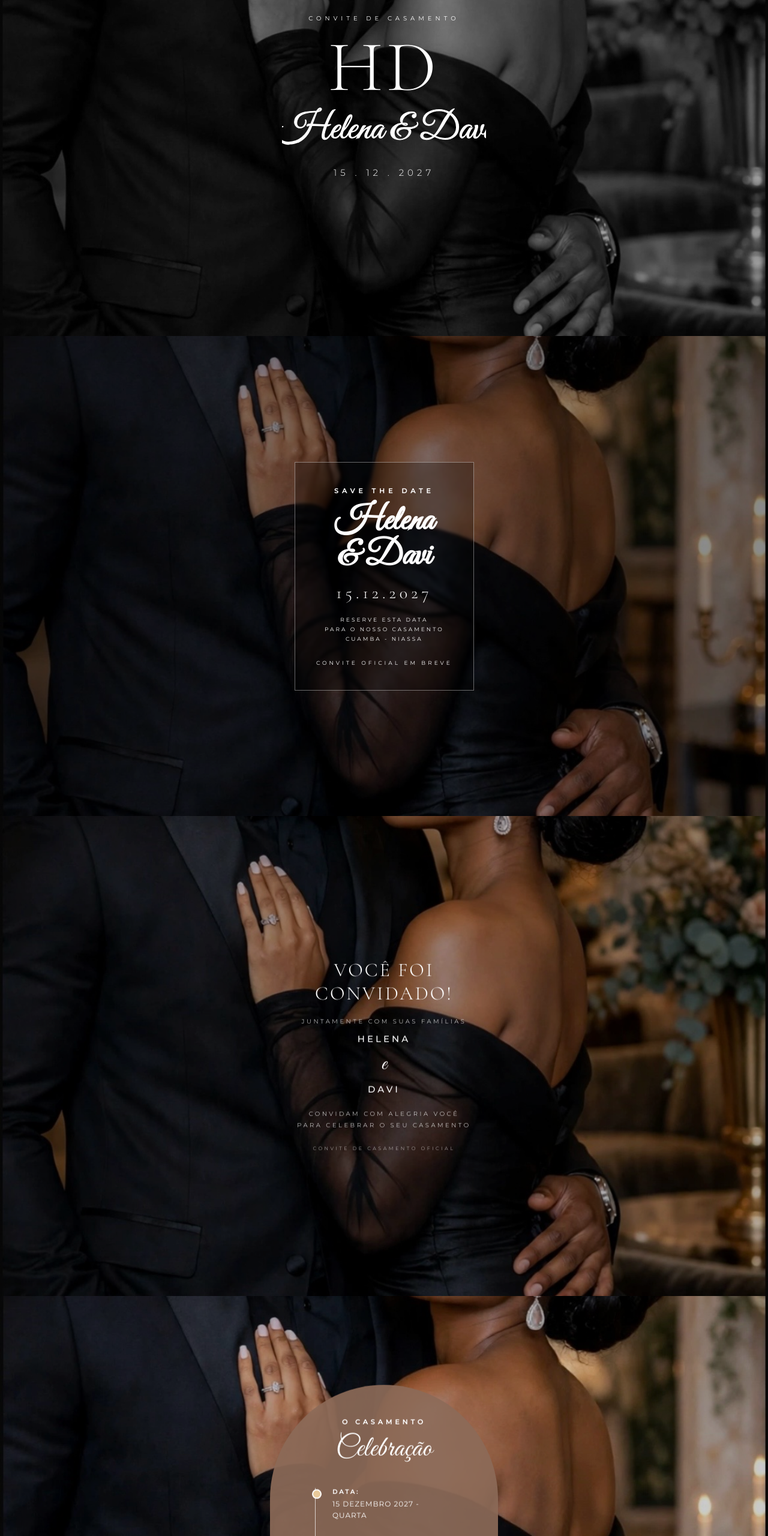
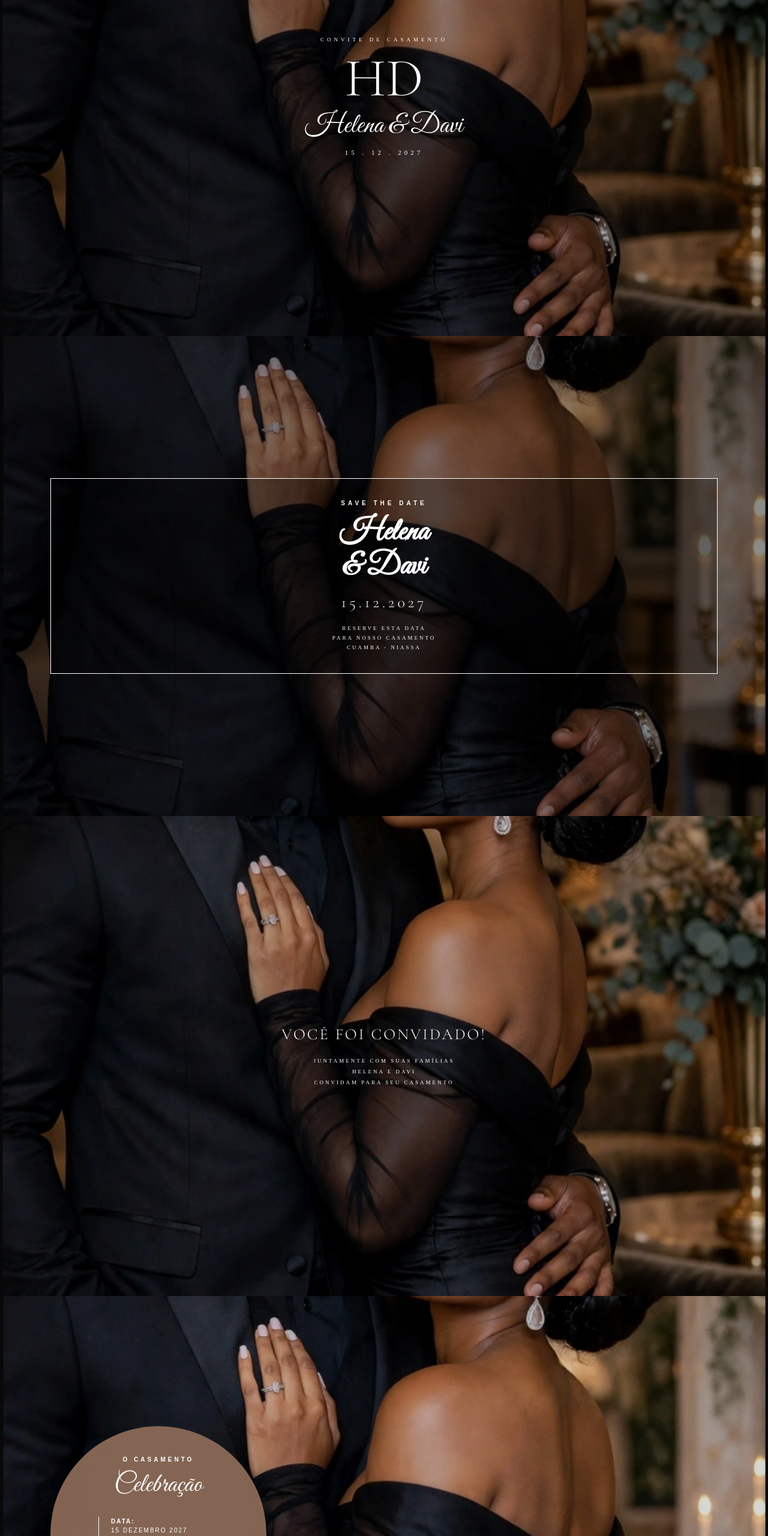
Before and after one commit to CharmilaElija/ital7, a plain HTML site: page index.html in a window 1280 px wide. Shown: the part 240-2800 px from the top of the page at 60% size. Drawn offline with nearby package versions, Linux system fonts and the light colour scheme.

Commit message:
Atualizar o index.html

```diff
--- a/index.html
+++ b/index.html
@@ -3,199 +3,126 @@
 <head>
 <meta charset="UTF-8">
 <meta name="viewport" content="width=device-width, initial-scale=1.0">
-<title>Save The Date - Helena & Davi - Convite de Casamento</title>
-<link href="https://fonts.googleapis.com/css2?family=Cormorant+Garamond:wght@300;400;500&family=Great+Vibes&family=Montserrat:wght@300;400;500&display=swap" rel="stylesheet">
+<title>Convite de Casamento Helena & Davi</title>
+<link href="https://fonts.googleapis.com/css2?family=Cormorant+Garamond:wght@300&family=Great+Vibes&display=swap" rel="stylesheet">
 <style>
 *{margin:0;padding:0;box-sizing:border-box}
-body{background:#000;color:#fff;font-family:'Montserrat',sans-serif;overflow-x:hidden}
-section{position:relative;width:100%;min-height:100vh;display:flex;align-items:center;justify-content:center;overflow:hidden}
-img.bg{position:absolute;inset:0;width:100%;height:100%;object-fit:cover}
-.overlay{position:absolute;inset:0;background:rgba(0,0,0,0.35)}
+body{background:#000}
+section{position:relative;width:100%;height:100vh;overflow:hidden;display:flex;align-items:center;justify-content:center}
+section img{position:absolute;top:0;left:0;width:100%;height:100%;object-fit:cover}
+.overlay{position:absolute;inset:0;background:rgba(0,0,0,0.35);z-index:1}
+.conteudo{position:relative;z-index:2;text-align:center;color:#fff;padding:20px;width:90%}
 
-/* NOME DESENHANDO */
-.draw{font-family:'Great Vibes',cursive;font-size:62px;fill:none;stroke:white;stroke-width:1.2;stroke-dasharray:600;stroke-dashoffset:600;animation:write 3.8s ease forwards 0.6s}
-@keyframes write{0%{stroke-dashoffset:600;fill:transparent}70%{fill:transparent}100%{stroke-dashoffset:0;fill:white}}
+/* TELA 1 */
+.hd{font-family:'Cormorant Garamond',serif;font-size:90px;line-height:1}
+.script{font-family:'Great Vibes',cursive;font-size:46px;margin-top:5px}
+.data{font-size:11px;letter-spacing:5px;margin-top:10px}
+.topo{font-size:9px;letter-spacing:5px;margin-bottom:15px}
 
-/* PAINEL ESCONDIDO EM BAIXO */
-.conteudo-centro, .arco, .details-wrap, .wishes, .rsvp-box, .final-text, .save-box{
-  transform:translateY(110vh);opacity:0;
-  transition:all 1.2s cubic-bezier(0.22,1,0.36,1);
-  will-change:transform;
-}
-.ativo{transform:translateY(0)!important;opacity:1!important}
+/* SAVE THE DATE */
+.save{border:1.5px solid #fff;padding:35px 30px;background:rgba(0,0,0,0.3)}
+.save h3{font-size:10px;letter-spacing:5px;margin-bottom:15px;font-family:sans-serif}
+.save h2{font-family:'Great Vibes',cursive;font-size:52px;line-height:1.1}
+.save-date{font-family:'Cormorant Garamond',serif;font-size:26px;letter-spacing:5px;margin-top:15px}
 
-/* GERAL */
-.monograma{text-align:center;position:relative;z-index:2}
-.letras{font-family:'Cormorant Garamond',serif;font-size:120px;font-weight:300;letter-spacing:6px;line-height:1}
-.data{margin-top:12px;letter-spacing:6px;font-size:15px;font-weight:300}
-.conteudo-centro{text-align:center;padding:35px;max-width:400px;position:relative;z-index:3}
-.titulo{font-family:'Cormorant Garamond',serif;font-size:32px;font-weight:300;letter-spacing:3px}
-.pequeno{font-size:10px;letter-spacing:3.5px;line-height:1.9;font-weight:300}
-.nome{font-size:15px;letter-spacing:4px;margin:10px 0;font-weight:500}
-.and{font-family:'Great Vibes',cursive;font-size:36px;margin:6px 0}
-
-/* SAVE THE DATE - NOVA TELA */
-.save-box{text-align:center;border:1px solid rgba(255,255,255,0.4);padding:40px 35px;backdrop-filter:blur(2px);background:rgba(0,0,0,0.25)}
-.save-box h3{font-size:11px;letter-spacing:6px;margin-bottom:15px}
-.save-box h2{font-family:'Great Vibes',cursive;font-size:58px;line-height:1;margin-bottom:15px}
-.save-box .date-big{font-family:'Cormorant Garamond',serif;font-size:28px;letter-spacing:6px;font-weight:300}
-.save-box .local{font-size:9px;letter-spacing:3px;margin-top:20px;line-height:1.8}
-
-/* TELA 3 ARCO */
-.arco{background:rgba(140,107,88,0.92);width:92%;max-width:380px;border-radius:220px 220px 0 0;padding:55px 30px 45px;text-align:center;position:relative;z-index:3}
-.arco h2{font-size:11px;letter-spacing:5px}
-.celebration{font-family:'Great Vibes',cursive;font-size:48px;margin:8px 0 35px}
-.linha{border-left:1px solid rgba(255,255,255,0.7);margin:0 auto;width:230px;text-align:left;padding-left:28px}
-.item{position:relative;margin-bottom:32px}
-.item::before{content:'';position:absolute;left:-34px;top:2px;width:12px;height:12px;background:#E8C99A;border-radius:50%;border:2px solid #fff}
-.item b{display:block;font-size:10px;letter-spacing:3px;margin-bottom:3px}
-.item span{font-size:12px;letter-spacing:1px}
-
-/* DETALHES */
-#tela5{background:#EDE7E1;color:#5C4A3D}
-.details-wrap{width:92%;max-width:390px;position:relative;z-index:3}
-.details-title{font-family:'Great Vibes',cursive;font-size:58px;color:#fff;position:absolute;top:-60px;left:10px;line-height:0.9;z-index:4;text-shadow:0 2px 10px rgba(0,0,0,0.2)}
-.card-detail{background:#fff;border-radius:14px;overflow:hidden;margin-bottom:14px;box-shadow:0 12px 30px rgba(0,0,0,0.18)}
-.card-detail img{width:100%;height:100px;object-fit:cover;display:block}
-.card-info{padding:16px;text-align:center;background:#7A6552;color:white}
-.card-info h4{font-size:10px;letter-spacing:4px;margin-bottom:7px}
-.card-info p{font-size:9.5px;line-height:1.7;letter-spacing:1.2px}
-.cores{display:flex;gap:7px;justify-content:center;margin-top:10px}
-.cores span{width:30px;height:42px;border-radius:20px;border:1px solid rgba(255,255,255,0.6)}
-
-/* PRESENTES */
-.wishes h2{font-family:'Cormorant Garamond',serif;font-size:32px;font-weight:300;letter-spacing:2px}
-.wishes .sub{font-family:'Great Vibes',cursive;font-size:30px;margin-bottom:22px}
-.wishes p{font-size:9.5px;letter-spacing:1.6px;line-height:1.9;margin-bottom:18px}
-.wishes .lojas{font-size:12px;letter-spacing:3px;line-height:2;font-weight:500}
+/* ARCO */
+.arco{background:#8c6b58f0;width:92%;max-width:360px;border-radius:200px 200px 0 0;padding:50px 20px;text-align:center}
+.arco h4{font-size:10px;letter-spacing:4px;font-family:sans-serif}
+.cele{font-family:'Great Vibes',cursive;font-size:44px;margin:10px 0 25px}
+.linha{text-align:left;width:200px;margin:0 auto;border-left:1px solid #fff;padding-left:20px}
+.linha p{font-size:10px;letter-spacing:2px;margin-bottom:20px;line-height:1.5;font-family:sans-serif}
 
 /* RSVP */
-#tela7{background:#fff;color:#5C4A3D;flex-direction:column}
-#tela7 img.bg{border-radius:220px 220px 0 0;width:92%;height:68%;left:4%;top:27%;object-fit:cover}
-.rsvp-title{font-family:'Great Vibes',cursive;font-size:58px;color:#7A6552;margin:45px 0 12px;position:relative;z-index:3}
-.rsvp-box{text-align:center;position:relative;z-index:3}
-.rsvp-contato{font-size:11px;letter-spacing:2.5px;line-height:2;color:#7A6552}
-.btn{margin-top:18px;display:inline-block;background:#7A6552;color:#fff;padding:12px 28px;border-radius:30px;font-size:10px;letter-spacing:3px;text-decoration:none}
-
-/* FINAL */
-.final-text{text-align:center;position:relative;z-index:3}
-.final-text h2{font-family:'Cormorant Garamond',serif;font-size:24px;letter-spacing:2px;font-weight:300;line-height:1.5}
+.rsvp-bg{background:#fff}
+.rsvp-bg .conteudo{color:#5a4a3a}
+.rsvp-titulo{font-family:'Great Vibes',cursive;font-size:50px;color:#7a6552}
 </style>
 </head>
 <body>
 
-<!-- TELA 1 - CAPA HD - CONVITE DE CASAMENTO -->
+<!-- 1 - CAPA CONVITE DE CASAMENTO -->
 <section>
-  <img src="IMG_0071.jpeg" class="bg" style="filter:grayscale(1)">
+  <img src="IMG_0071.jpeg">
   <div class="overlay"></div>
-  <div class="monograma">
-    <div style="font-size:10px;letter-spacing:6px;margin-bottom:15px">CONVITE DE CASAMENTO</div>
-    <div class="letras">HD</div>
-    <svg width="340" height="90" viewBox="0 0 340 90"><text x="50%" y="58" text-anchor="middle" class="draw">Helena & Davi</text></svg>
+  <div class="conteudo">
+    <div class="topo">CONVITE DE CASAMENTO</div>
+    <div class="hd">HD</div>
+    <div class="script">Helena & Davi</div>
     <div class="data">15 . 12 . 2027</div>
   </div>
 </section>
 
-<!-- TELA 2 - SAVE THE DATE -->
-<section id="tela-save">
-  <img src="IMG_0072.jpeg" class="bg">
+<!-- 2 - SAVE THE DATE -->
+<section>
+  <img src="IMG_0072.jpeg">
   <div class="overlay" style="background:rgba(0,0,0,0.45)"></div>
-  <div class="save-box">
-    <h3>SAVE THE DATE</h3>
-    <h2>Helena<br>& Davi</h2>
-    <div class="date-big">15.12.2027</div>
-    <div class="local">RESERVE ESTA DATA<br>PARA O NOSSO CASAMENTO<br>CUAMBA - NIASSA</div>
-    <div style="margin-top:25px;font-size:9px;letter-spacing:4px">CONVITE OFICIAL EM BREVE</div>
-  </div>
-</section>
-
-<!-- TELA 3 - VOCÊ FOI CONVIDADO -->
-<section>
-  <img src="IMG_0071.jpeg" class="bg">
-  <div class="overlay" style="background:rgba(0,0,0,0.3)"></div>
-  <div class="conteudo-centro">
-    <div class="titulo">VOCÊ FOI CONVIDADO!</div>
-    <div class="pequeno" style="margin-top:18px">JUNTAMENTE COM SUAS FAMÍLIAS</div>
-    <div class="nome">HELENA</div>
-    <div class="and">e</div>
-    <div class="nome">DAVI</div>
-    <div class="pequeno" style="margin-top:22px">CONVIDAM COM ALEGRIA VOCÊ<br>PARA CELEBRAR O SEU CASAMENTO<br><br><span style="font-size:8px;opacity:0.8">CONVITE DE CASAMENTO OFICIAL</span></div>
-  </div>
-</section>
-
-<!-- TELA 4 - O CASAMENTO -->
-<section>
-  <img src="IMG_0072.jpeg" class="bg">
-  <div class="overlay" style="background:rgba(0,0,0,0.2)"></div>
-  <div class="arco">
-    <h2>O CASAMENTO</h2>
-    <div class="celebration">Celebração</div>
-    <div class="linha">
-      <div class="item"><b>DATA:</b><span>15 DEZEMBRO 2027 - QUARTA</span></div>
-      <div class="item"><b>CHEGADA:</b><span>16H00</span></div>
-      <div class="item"><b>CERIMÔNIA:</b><span>17H30 - CASAMENTO</span></div>
-      <div class="item"><b>LOCAL:</b><span>CUAMBA, NIASSA</span></div>
+  <div class="conteudo">
+    <div class="save">
+      <h3>SAVE THE DATE</h3>
+      <h2>Helena<br>& Davi</h2>
+      <div class="save-date">15.12.2027</div>
+      <p style="font-size:9px;letter-spacing:3px;margin-top:20px;line-height:1.8">RESERVE ESTA DATA<br>PARA NOSSO CASAMENTO<br>CUAMBA - NIASSA</p>
     </div>
   </div>
 </section>
 
-<!-- TELA 5 - DETALHES DO CASAMENTO -->
-<section id="tela5">
-  <img src="IMG_0071.jpeg" class="bg" style="opacity:0.18">
-  <div class="details-wrap">
-    <div class="details-title">os<br>detalhes<br>do casamento</div>
-    <div class="card-detail">
-      <img src="IMG_0072.jpeg">
-      <div class="card-info"><h4>LOCAL DO CASAMENTO</h4><p>SALÃO DE EVENTOS<br>RUA PRINCIPAL, CUAMBA<br>NIASSA - MOÇAMBIQUE</p></div>
-    </div>
-    <div class="card-detail">
-      <div class="card-info"><h4>PALETA - TEMA CASAMENTO</h4><p>ELEGÂNCIA NEUTRA - PRETO & BEGE</p>
-        <div class="cores"><span style="background:#000"></span><span style="background:#D8AFAF"></span><span style="background:#F2D5C5"></span><span style="background:#E8DDD0"></span><span style="background:#C9B09A"></span><span style="background:#fff"></span></div>
-      </div>
-    </div>
-    <div class="card-detail"><div class="card-info"><h4>TRAJE</h4><p>CASAMENTO FORMAL<br>TRAJE DE GALA - PRETO ELEGANTE</p></div></div>
+<!-- 3 - FOTO 3 -->
+<section>
+  <img src="IMG_0071.jpeg">
+  <div class="overlay" style="background:rgba(0,0,0,0.2)"></div>
+  <div class="conteudo">
+    <div style="font-size:26px;letter-spacing:3px;font-family:'Cormorant Garamond',serif">VOCÊ FOI CONVIDADO!</div>
+    <p style="font-size:9px;letter-spacing:3px;margin-top:20px;line-height:2">JUNTAMENTE COM SUAS FAMÍLIAS<br>HELENA E DAVI<br>CONVIDAM PARA SEU CASAMENTO</p>
   </div>
 </section>
 
-<!-- TELA 6 - LISTA DE PRESENTES DE CASAMENTO -->
+<!-- 4 - ARCO CELEBRAÇÃO -->
 <section>
-  <img src="IMG_0072.jpeg" class="bg">
-  <div class="overlay" style="background:rgba(0,0,0,0.58)"></div>
-  <div class="conteudo-centro wishes">
-    <h2>LISTA DE PRESENTES</h2>
-    <div class="sub">Nosso Casamento</div>
-    <p>SUA PRESENÇA NO NOSSO CASAMENTO É O MAIOR PRESENTE! MAS SE QUISER NOS ABENÇOAR NESTA NOVA ETAPA:</p>
-    <div class="lojas">MPESA - 82 000 0000<br>VODACOM MPESA<br>ENVELOPE NO DIA<br>PIX / TRANSFERÊNCIA</div>
+  <img src="IMG_0072.jpeg">
+  <div class="overlay" style="background:rgba(0,0,0,0.15)"></div>
+  <div class="conteudo">
+    <div class="arco">
+      <h4>O CASAMENTO</h4>
+      <div class="cele">Celebração</div>
+      <div class="linha">
+        <p><b>DATA:</b><br>15 DEZEMBRO 2027</p>
+        <p><b>HORÁRIO:</b><br>16H00 - CHEGADA<br>17H30 - CERIMÔNIA</p>
+        <p><b>LOCAL:</b><br>CUAMBA, NIASSA</p>
+      </div>
+    </div>
   </div>
 </section>
 
-<!-- TELA 7 - RSVP CASAMENTO -->
-<section id="tela7">
-  <div class="rsvp-title">Confirme sua presença</div>
-  <div class="rsvp-box">
-    <div class="rsvp-contato">POR FAVOR CONFIRME ATÉ 01.12.2027<br><br>HELENA: 82 000 0000<br>DAVI: 82 000 0000<br><br>CASAMENTO HELENA & DAVI</div>
-    <a class="btn" href="https://wa.me/258820000000?text=Ola!%20Confirmo%20presenca%20no%20casamento%20Helena%20e%20Davi%2015.12.2027">CONFIRMAR NO WHATSAPP</a>
+<!-- 5 - FOTO 5 -->
+<section>
+  <img src="IMG_0071.jpeg">
+  <div class="overlay" style="background:rgba(0,0,0,0.5)"></div>
+  <div class="conteudo">
+    <h2 style="font-family:'Cormorant Garamond',serif;font-size:28px;letter-spacing:2px">LISTA DE PRESENTES</h2>
+    <p style="font-family:'Great Vibes',cursive;font-size:28px;margin:10px 0 20px">Nosso Casamento</p>
+    <p style="font-size:9px;line-height:2;letter-spacing:1.5px">MPESA - 82 000 0000<br>VODACOM<br>ENVELOPE NO DIA</p>
   </div>
-  <img src="IMG_0071.jpeg" class="bg">
 </section>
 
-<!-- TELA 8 - FINAL -->
-<section>
-  <img src="IMG_0072.jpeg" class="bg" style="filter:grayscale(1)">
-  <div class="overlay" style="background:rgba(0,0,0,0.35)"></div>
-  <div class="final-text"><h2>MAL PODEMOS ESPERAR<br>PARA CELEBRAR NOSSO CASAMENTO<br>COM VOCÊ!<br><br><span style="font-family:'Great Vibes',cursive;font-size:38px">Helena & Davi</span></h2></div>
+<!-- 6 - RSVP -->
+<section class="rsvp-bg">
+  <img src="IMG_0072.jpeg" style="height:65%;top:35%;border-radius:200px 200px 0 0;width:92%;left:4%">
+  <div class="conteudo" style="margin-top:-35vh">
+    <div class="rsvp-titulo">Confirme sua presença</div>
+    <p style="font-size:11px;letter-spacing:2px;margin-top:15px;line-height:2">CASAMENTO HELENA & DAVI<br>ATÉ 01.12.2027<br>82 000 0000</p>
+    <a href="https://wa.me/258820000000" style="display:inline-block;margin-top:20px;background:#7a6552;color:#fff;padding:12px 25px;border-radius:25px;text-decoration:none;font-size:10px;letter-spacing:2px">CONFIRMAR NO WHATSAPP</a>
+  </div>
 </section>
 
-<script>
-// EFEITO DE SURGIR QUANDO ROLA - IGUAL VIDEO E-TINT
-const obs = new IntersectionObserver((entries)=>{
-  entries.forEach(e=>{ if(e.isIntersecting){ e.target.classList.add('ativo'); } });
-},{threshold:0.18});
-document.querySelectorAll('.conteudo-centro,.arco,.details-wrap,.wishes,.rsvp-box,.final-text,.save-box').forEach(el=>obs.observe(el));
-
-// ATIVA PRIMEIRO
-setTimeout(()=>{document.querySelector('.monograma').classList.add('ativo')},100);
-</script>
+<!-- 7 - FINAL -->
+<section>
+  <img src="IMG_0071.jpeg" style="filter:grayscale(1)">
+  <div class="overlay"></div>
+  <div class="conteudo">
+    <h2 style="font-family:'Cormorant Garamond',serif;font-size:22px;font-weight:300">MAL PODEMOS ESPERAR<br>PARA CELEBRAR NOSSO<br>CASAMENTO COM VOCÊ!</h2>
+    <div class="script" style="margin-top:20px">Helena & Davi</div>
+  </div>
+</section>
 
 </body>
 </html>
```
